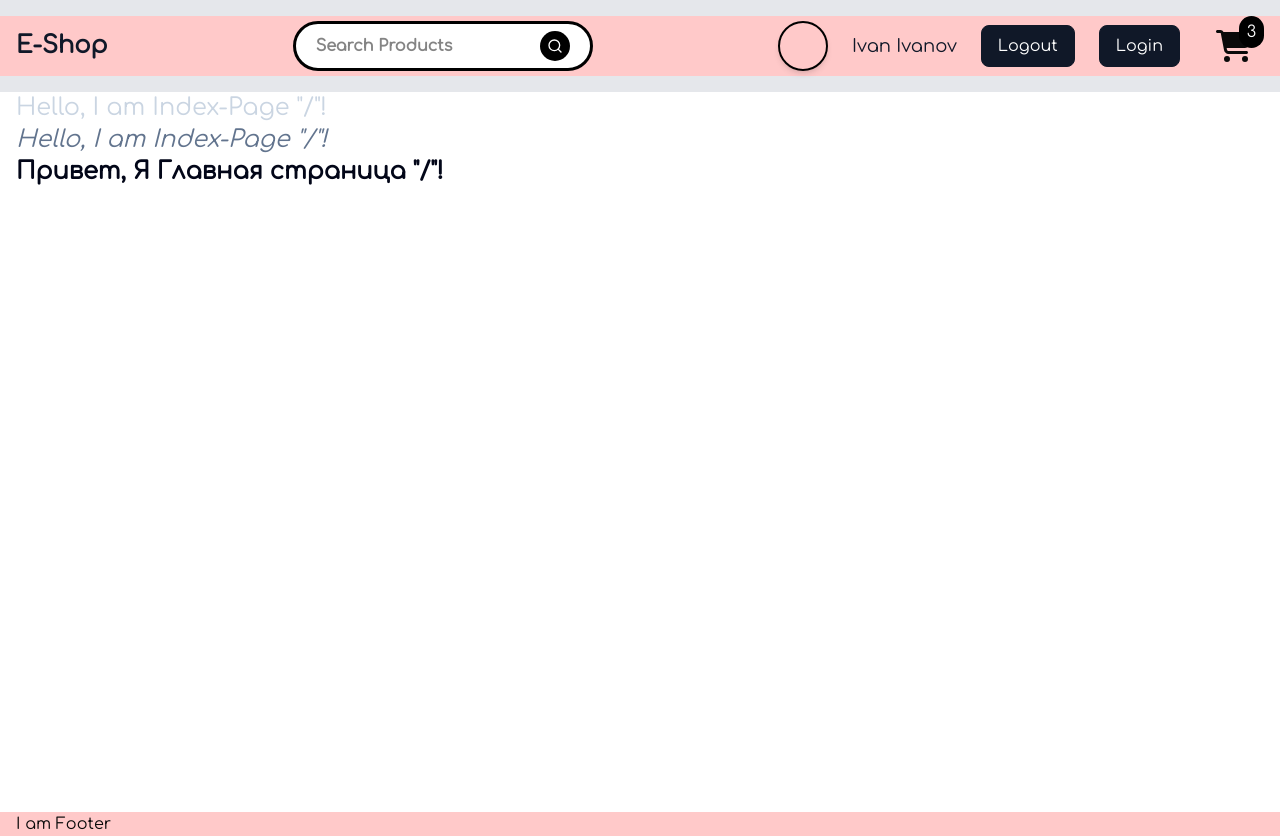
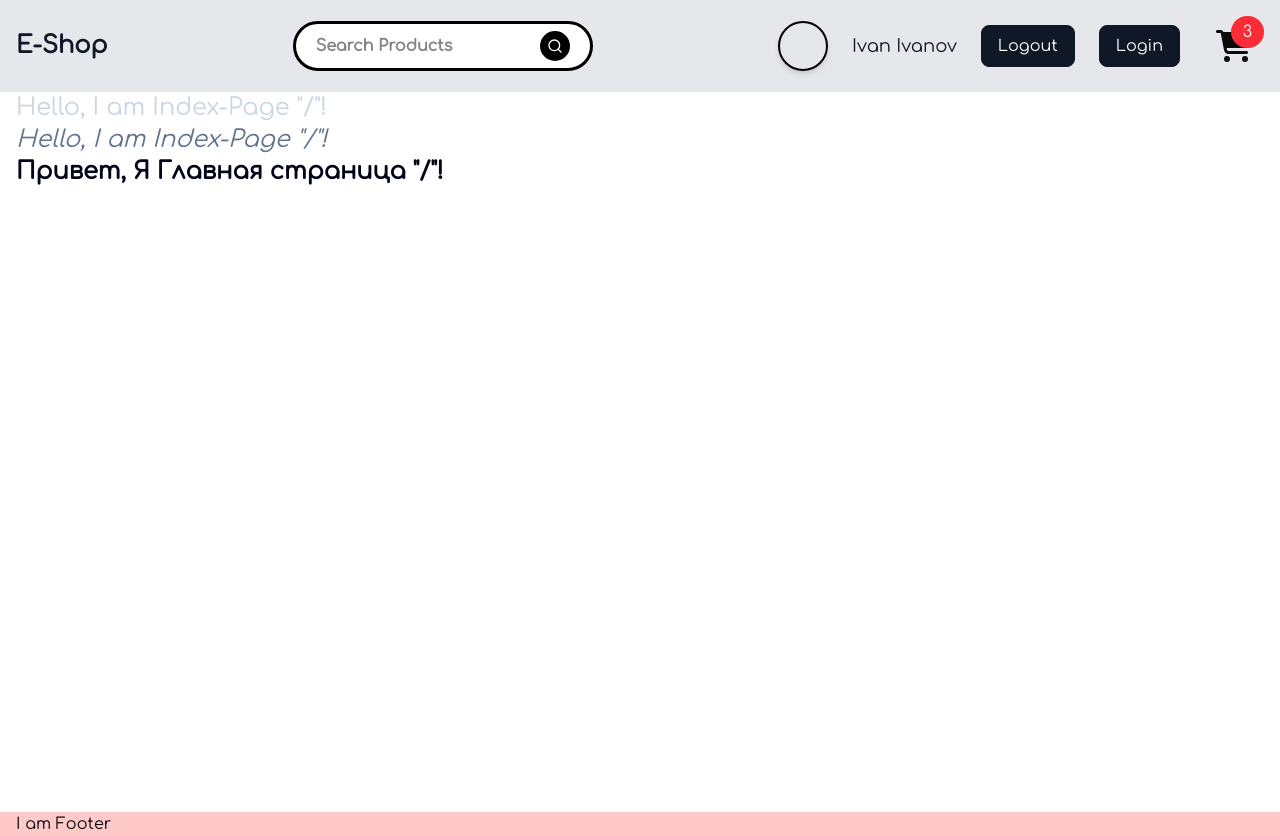
Before and after one commit to Gaidysheff/E-WEBSITE, a React (Vite) app in the folder frontend/: page / in a window 1280 px wide. Built offline with nearby package versions, Linux system fonts and the light colour scheme.

Commit message:
NavBar improved

```diff
--- a/frontend/src/components/navbar/NavBar.jsx
+++ b/frontend/src/components/navbar/NavBar.jsx
@@ -14,7 +14,7 @@ const NavBar = () => {
   return (
     <>
       <nav className="bg-gray-200 sticky top-0 z-20 w-full py-4">
-        <div className="container bg-red-200">
+        <div className="container">
           <div
             className="flex justify-between items-center main-max-width
           mx-auto"
--- a/frontend/src/components/navbar/NavItems.jsx
+++ b/frontend/src/components/navbar/NavItems.jsx
@@ -34,7 +34,7 @@ const NavItems = ({ mobile }) => {
         <FaCartShopping className="text-4xl" />
 
         <span
-          className="absolute top-0 right-0 px-2 py-1 bg-black rounded-full
+          className="absolute top-0 right-0 px-3 py-1 bg-red-500 rounded-full
           text-white"
         >
           3
```
